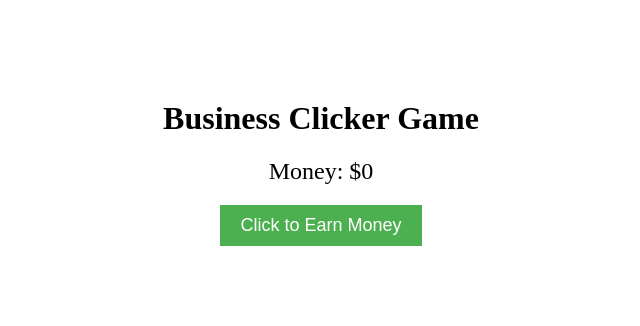
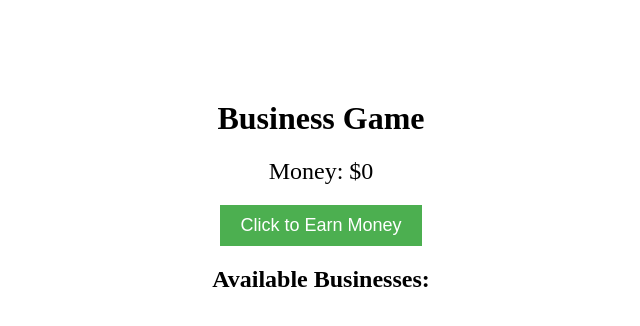
Before and after one commit to ME-YOU-SICK/Business-Minded, a plain HTML site: page index.html in a window 1280 px wide. Shown: the whole page, without its empty margins (319-959 px from the left). Drawn offline with Linux system fonts and the light colour scheme.

Commit message:
Update index.html

```diff
--- a/index.html
+++ b/index.html
@@ -1,14 +1,16 @@
 <!DOCTYPE html>
 <html>
 <head>
-  <title>Business Clicker Game</title>
+  <title>Business Game</title>
   <link rel="stylesheet" type="text/css" href="styles.css">
 </head>
 <body>
   <div class="container">
-    <h1>Business Clicker Game</h1>
+    <h1>Business Game</h1>
     <div id="money-display">Money: $0</div>
     <button id="click-button">Click to Earn Money</button>
+    <h2>Available Businesses:</h2>
+    <ul id="business-list"></ul>
   </div>
 
   <script src="script.js"></script>
```
